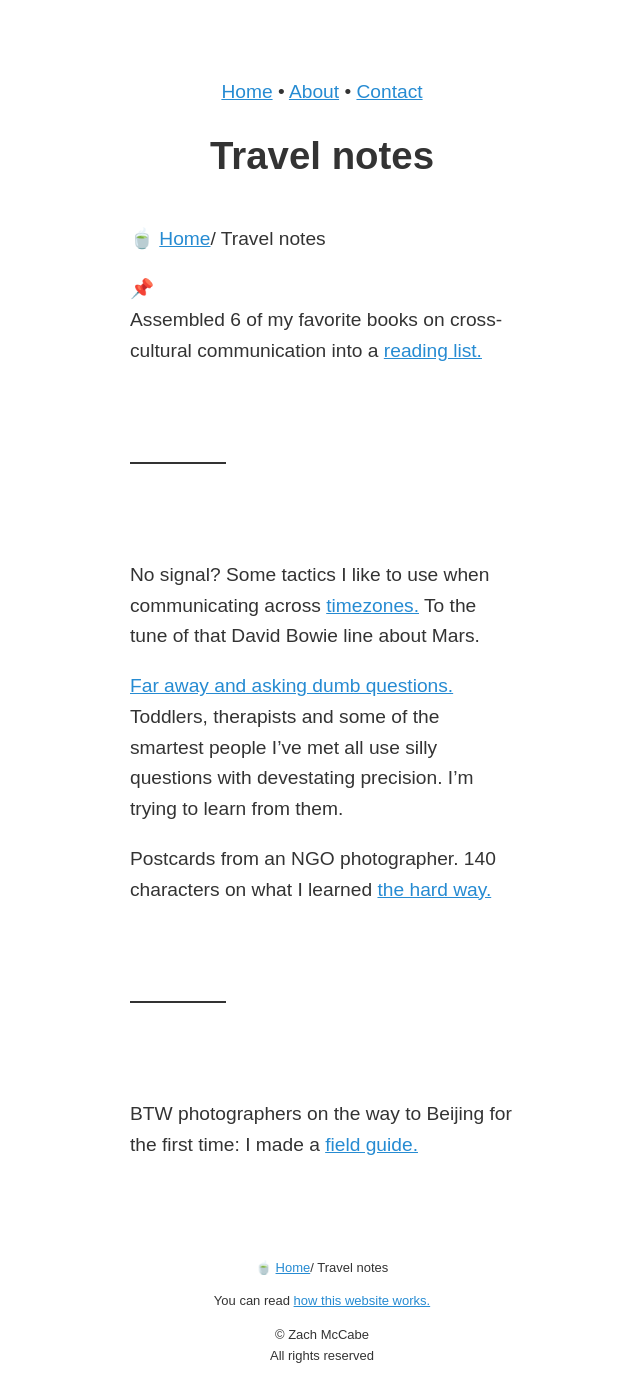
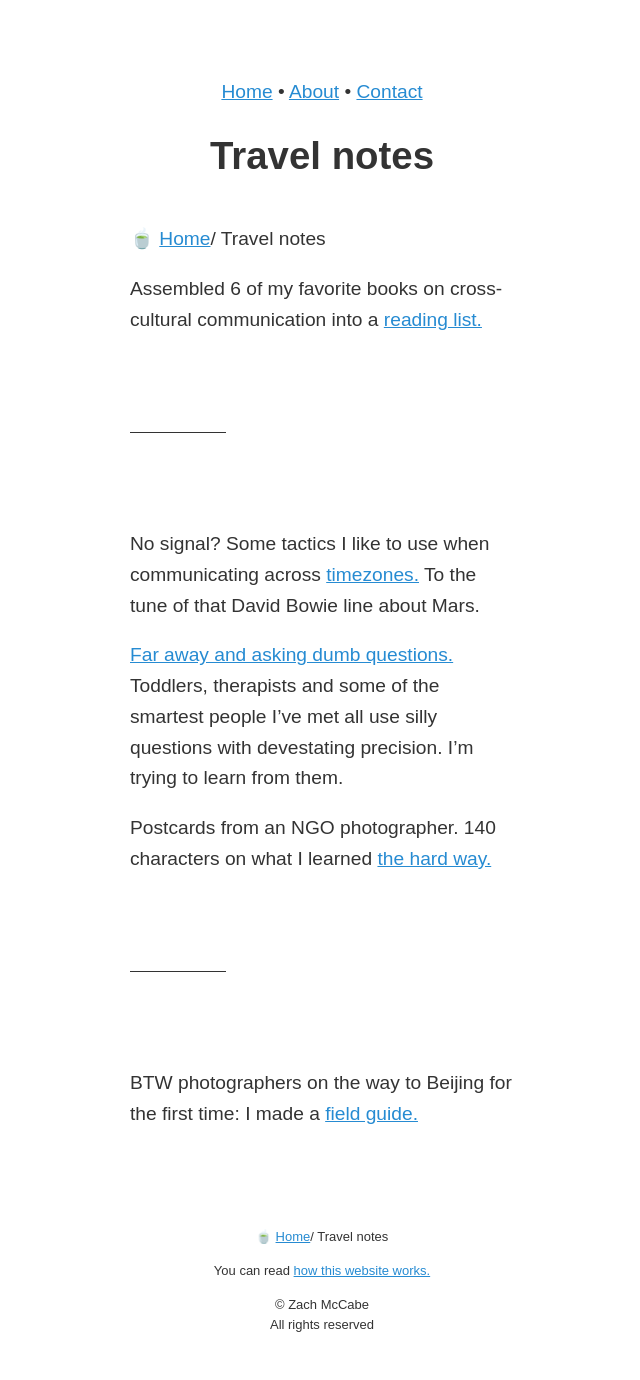
Before and after one commit to zachmccabe/zachmccabe.github.io, a Jekyll site: the page built from _travel/travel.md, in a window 1280 px wide. Shown: the whole page, without its empty margins (318-958 px from the left). Built offline with Jekyll 4.4.1, drawn with Linux system fonts in a browser that asks for light colours; after the commit the page ends 1349 px from its top, so only the background shows below that.

Commit message:
Update travel.md

```diff
--- a/_travel/travel.md
+++ b/_travel/travel.md
@@ -9,7 +9,6 @@ description: "A short but growing list of stuff I've written for friends who are
 
 
 
-📌<br/>
 Assembled 6 of my favorite books on cross-cultural communication into a [reading list.]
 
 [reading list.]: https://www.zachmccabe.com/travel/reading-list
```
